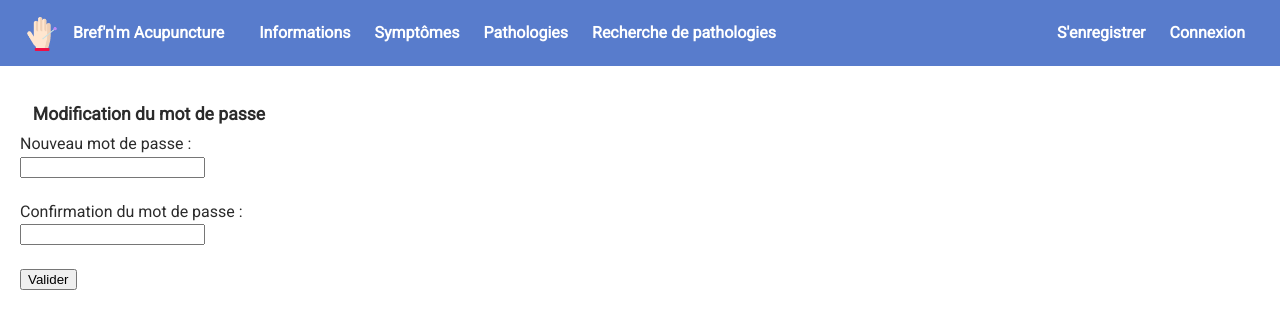
After one commit to bref-n-m/tli, a PHP site: template data/www/app/src/App/templates/user/editPassword.html.twig in a window 1280 px wide. The commit adds this page. Shown: the top 329 px of the page. Run offline with PHP 8.4, Linux system fonts and the light colour scheme; the template is opened without the code that fills it, so the values that code supplies are empty; some libraries are stand-ins or nearby versions.

Commit message:
User edit password

```diff
--- a/data/www/app/config/DependencyInjection/forms.yaml
+++ b/data/www/app/config/DependencyInjection/forms.yaml
@@ -3,5 +3,7 @@ services:
       class: 'App\Form\UserRegisterForm'
   'user.edit.form':
       class: 'App\Form\UserEditForm'
+  'user.editPassword.form':
+      class: 'App\Form\UserEditPasswordForm'
   'user.delete.form':
       class: 'App\Form\UserDeleteForm'
--- a/data/www/app/config/Routing/routes.yaml
+++ b/data/www/app/config/Routing/routes.yaml
@@ -14,6 +14,10 @@ routes:
   user.edit:
     path: '/user/edit'
     controller: 'App\Controller\UserController::edit'
+
+  user.edit.password:
+    path: '/user/edit/password'
+    controller: 'App\Controller\UserController::editPassword'
 
   user.delete:
     path: '/user/delete'
--- a/data/www/app/src/App/templates/user/edit.html.twig
+++ b/data/www/app/src/App/templates/user/edit.html.twig
@@ -1,6 +1,6 @@
 {% extends 'base.html.twig' %}
 {% block body %}
-<h3> Modification de compte </h3>
+    <h3> Modification de compte</h3>
     <form method="post" action="{{ path('user.edit') }}" class="modification">
         <label for="prenom">
             Prenom :
@@ -25,4 +25,6 @@
         <br />
         <input tabindex="4" type="submit" name="valider" value="Valider" />
     </form>
+
+    <a href="{{ path('user.edit.password') }}" class="button info">Modifier le mot de passe</a>
 {% endblock %}
--- /dev/null
+++ b/data/www/app/src/App/templates/user/editPassword.html.twig
@@ -0,0 +1,21 @@
+{% extends 'base.html.twig' %}
+{% block body %}
+    <h3> Modification du mot de passe</h3>
+    <form method="post" action="{{ path('user.edit.password') }}" class="modification">
+        <label for="mot_de_passe">
+            Nouveau mot de passe :
+            <br />
+            <input tabindex="1" type="password" name="password" id="mot_de_passe" />
+        </label>
+        <br />
+        <br />
+        <label for="conf_mot_de_passe">
+            Confirmation du mot de passe :
+            <br />
+            <input tabindex="2" type="password" name="password_confirm" id="conf_mot_de_passe" />
+        </label>
+        <br />
+        <br />
+        <input tabindex="3" type="submit" name="valider" value="Valider" />
+    </form>
+{% endblock %}
```
Also changed, not shown: data/www/app/src/App/Auth/UserManager.php (+12 -0 lines), data/www/app/src/App/Controller/UserController.php (+39 -0 lines), data/www/app/src/App/Form/UserEditPasswordForm.php (added, +22 -0 lines). Lines whose indentation alone changed are shown as unchanged.
